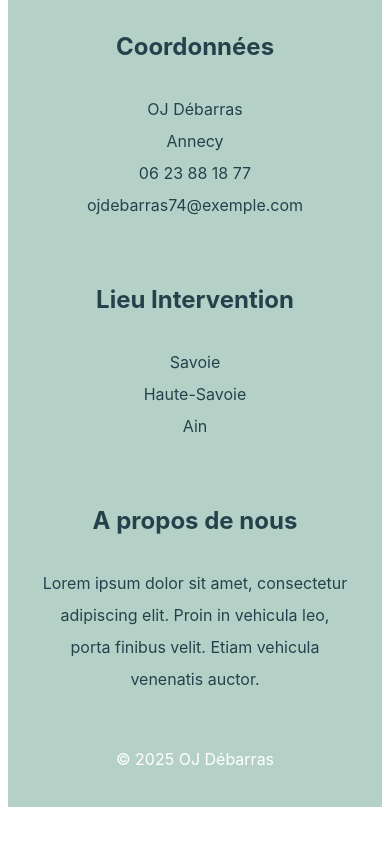
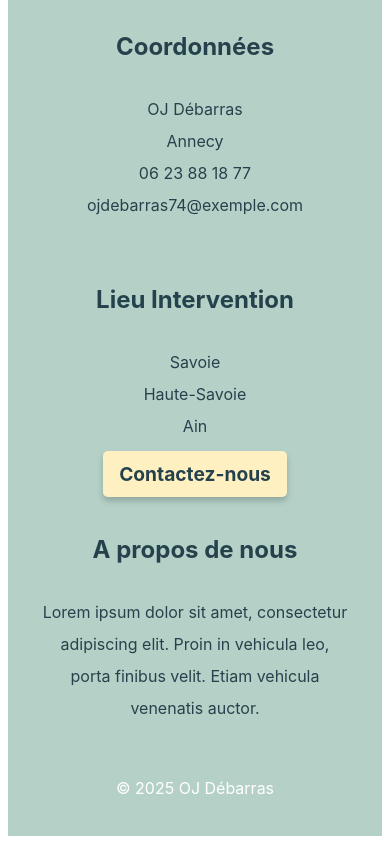
Before and after one commit to ericoriez/oj-debarras, a Nuxt app: page / in a window 390 px wide. Shown: the part 5607-6451 px from the top of the page. Before the commit the page ends 6422 px from the top, so only its background shows below. Built offline with nearby package versions, Linux system fonts and the light colour scheme; a web font is replaced by a local one.

Commit message:
update footer and header

```diff
--- a/components/AppFooter.vue
+++ b/components/AppFooter.vue
@@ -9,6 +9,7 @@
           06 23 88 18 77<br/>
           ojdebarras74@exemple.com
         </p>
+
       </div>
       <div>
         <h4>Lieu Intervention</h4>
@@ -17,6 +18,7 @@
           Haute-Savoie <br/>
           Ain<br/>
         </p>
+        <BaseButton class="footer-specific-button" label="Contactez-nous" bgColor="#FEF0C1" />
       </div>
       <div>
         <h4>A propos de nous</h4>
@@ -80,6 +82,11 @@ p {
   color: white;
 }
 
+.footer-specific-button {
+  margin-top: 2rem;
+  margin-bottom: 2rem;
+}
+
 @media (max-width: 768px) {
   .footer-info {
     flex-direction: column;
@@ -93,5 +100,12 @@ p {
     justify-content: center;
     text-align: center;
   }
+  .footer-specific-button {
+    padding: 0.7rem 1rem !important;
+  }
 }
+
+
 </style>
+<script setup lang="ts">
+</script>
--- a/components/AppHeader.vue
+++ b/components/AppHeader.vue
@@ -47,9 +47,6 @@ header {
   margin-right: 0;
   padding: 0.7rem 1rem !important;
 }
-.nav-specific-button {
-  padding: 0.7rem 1rem !important;
-}
 }
 
 </style>
```
